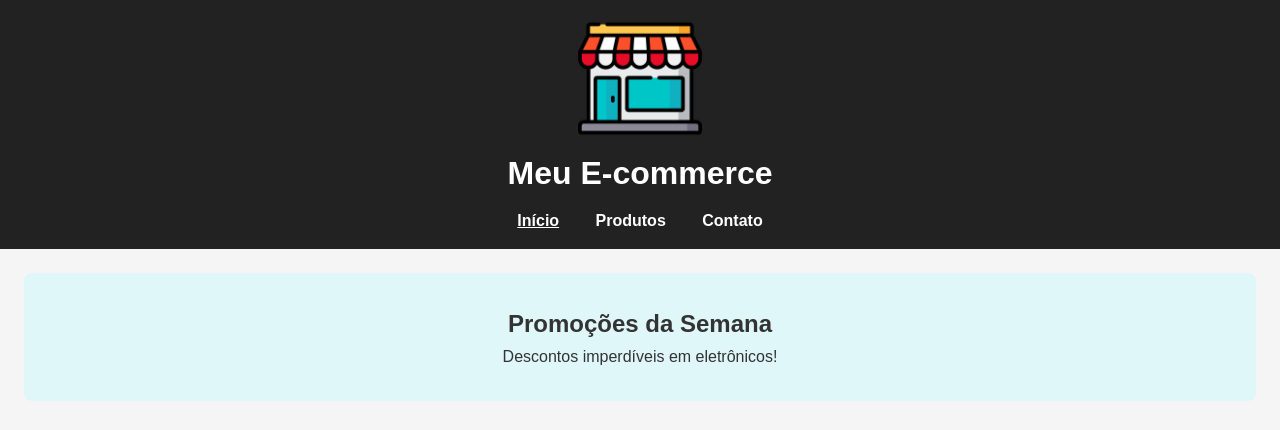
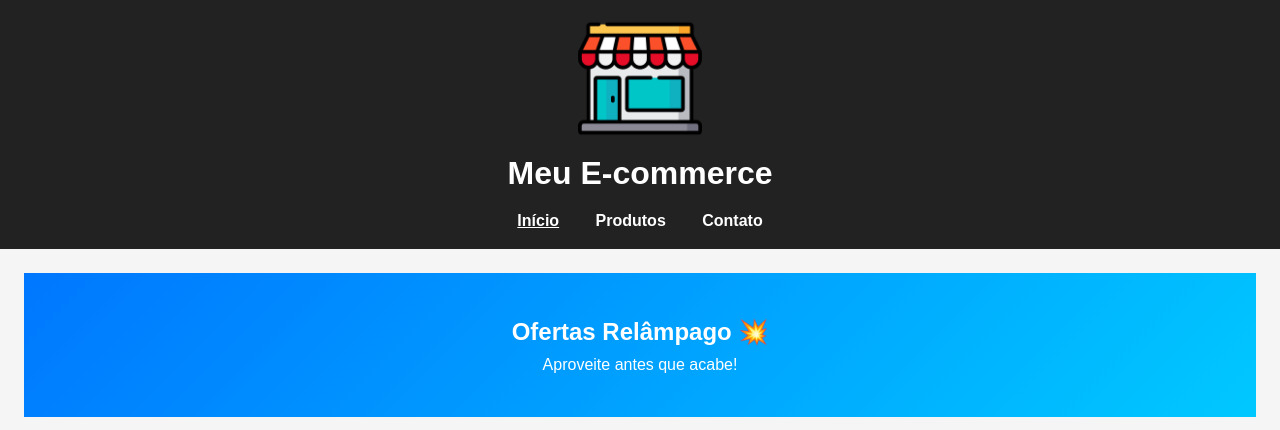
Before and after one commit to arlindow/e-commerce, a plain HTML site: page index.html in a window 1280 px wide. Shown: the top 430 px of the page. Drawn offline with Linux system fonts and the light colour scheme.

Commit message:
texto banner mudando automaticamente

```diff
--- a/css/main.css
+++ b/css/main.css
@@ -3,14 +3,19 @@ main {
   padding: 1.5rem;
 }
 
-/* Banner */
 .banner {
-  background-color: #e0f7fa;
-  padding: 2rem;
   text-align: center;
-  border-radius: 8px;
-  margin-bottom: 2rem;
+  padding: 40px;
+  background: linear-gradient(135deg, #0077ff, #00c8ff);
+  color: white;
+  transition: background 1s ease-in-out;
+  margin-bottom: 30px; /* 👈 adiciona espaço abaixo do banner */
 }
+
+.banner h2, .banner p {
+  transition: opacity 0.5s ease-in-out;
+}
+
 
 /* Produtos */
 .destaques, .lista-produtos {
--- a/index.html
+++ b/index.html
@@ -23,25 +23,29 @@
   </header>
 
   <main>
+
     <section class="banner">
-      <h2>Promoções da Semana</h2>
-      <p>Descontos imperdíveis em eletrônicos!</p>
+      <h2 id="titulo-banner">Promoções da Semana</h2>
+      <p id="texto-banner">Descontos imperdíveis em eletrônicos!</p>
     </section>
 
     <section class="destaques">
       <h2>Produtos em Destaque</h2>
+
       <article>
         <img src="img/smartphone.jpg" alt="Smartphone X">
         <h3>Smartphone X</h3>
         <p>R$ 1.499,00</p>
         <button class="add-carrinho">Adicionar ao carrinho</button>
       </article>
+
       <article>
         <img src="img/notebook.jpg" alt="Notebook Y">
         <h3>Notebook Y</h3>
         <p>R$ 3.299,00</p>
         <button class="add-carrinho">Adicionar ao carrinho</button>
       </article>
+
     </section>
   </main>
 
--- a/js/script.js
+++ b/js/script.js
@@ -16,3 +16,34 @@ if (form) {
     form.reset();
   });
 }
+
+// Lista de textos para exibir no banner
+const titulos = [
+  "Promoções da Semana",
+  "Ofertas Relâmpago 💥",
+  "Novidades Exclusivas 🔥",
+  "Descontos de até 50%!"
+];
+
+const textos = [
+  "Descontos imperdíveis em eletrônicos!",
+  "Aproveite antes que acabe!",
+  "Confira os lançamentos mais quentes!",
+  "Compre agora e economize!"
+];
+
+// Pega os elementos do HTML
+const tituloBanner = document.getElementById("titulo-banner");
+const textoBanner = document.getElementById("texto-banner");
+
+let indice = 0;
+
+// Função para trocar os textos
+function mudarTexto() {
+  indice = (indice + 1) % titulos.length; // volta ao início quando chegar ao fim
+  tituloBanner.textContent = titulos[indice];
+  textoBanner.textContent = textos[indice];
+}
+
+// Troca o texto a cada 4 segundos (4000 ms)
+setInterval(mudarTexto, 3000);
```
